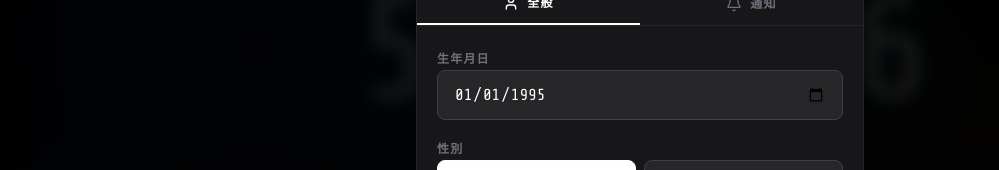
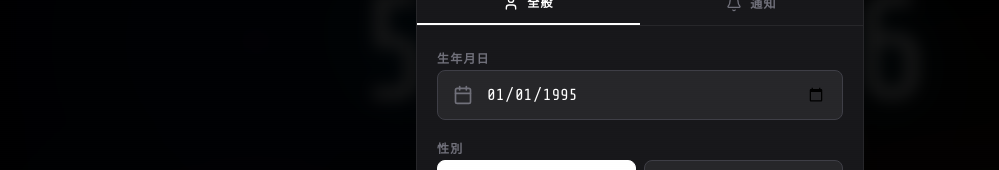
Before and after one commit to Spasuzuki/LIFETIMER, a React (Vite) app: page / in a window 1280 px wide. Shown: the part 199-369 px from the top of the page, without its empty margins (0-999 px from the left). Built offline with nearby package versions, Linux system fonts and the light colour scheme.

Commit message:
feat(settings): Add birthdate picker icon
Includes a visual Calendar icon next to the birthdate input field in the settings view for improved usability.

```diff
--- a/src/components/SettingsView.tsx
+++ b/src/components/SettingsView.tsx
@@ -2,7 +2,7 @@ import React, { useState } from 'react';
 import { UserData, Language } from '../types';
 import { COUNTRIES } from '../constants';
 import { COUNTRY_CODES } from '../countryCodes';
-import { Settings, X, ChevronDown, ArrowLeft, Bell, User, Heart } from 'lucide-react';
+import { Settings, X, ChevronDown, ArrowLeft, Bell, User, Heart, Calendar, Clock } from 'lucide-react';
 import { motion, AnimatePresence } from 'motion/react';
 import { LEGAL_CONTENT } from '../constants/legal';
 import { translations } from '../translations';
@@ -133,13 +133,18 @@ export const SettingsView: React.FC<SettingsViewProps> = ({ userData, onSave, on
                   <>
                     <div className="space-y-1.5">
                       <label className="text-xs uppercase tracking-widest text-zinc-500 font-bold">{t.birthDate}</label>
+                      <div className="relative">
+                        <div className="absolute left-4 top-1/2 -translate-y-1/2 pointer-events-none text-zinc-500">
+                          <Calendar className="w-5 h-5" />
+                        </div>
                         <input
                           type="date"
                           required
                           value={formData.birthDate}
                           onChange={(e) => setFormData({ ...formData, birthDate: e.target.value })}
-                        className="w-full bg-zinc-800 border border-zinc-700 rounded-lg px-4 py-3 text-base focus:outline-none focus:ring-2 focus:ring-white/20 transition-all"
+                          className="w-full bg-zinc-800 border border-zinc-700 rounded-lg pl-12 pr-4 py-3 text-base focus:outline-none focus:ring-2 focus:ring-white/20 transition-all appearance-none"
                         />
+                      </div>
                     </div>
 
                     <div className="space-y-1.5">
@@ -237,6 +242,10 @@ export const SettingsView: React.FC<SettingsViewProps> = ({ userData, onSave, on
                         >
                           <div className="space-y-2">
                             <label className="text-xs uppercase tracking-widest text-zinc-500 font-bold">{t.notificationTime}</label>
+                            <div className="relative">
+                              <div className="absolute left-4 top-1/2 -translate-y-1/2 pointer-events-none text-zinc-500">
+                                <Clock className="w-5 h-5" />
+                              </div>
                               <input
                                 type="time"
                                 value={formData.notifications.dailyTime}
@@ -244,8 +253,9 @@ export const SettingsView: React.FC<SettingsViewProps> = ({ userData, onSave, on
                                   ...formData,
                                   notifications: { ...formData.notifications!, dailyTime: e.target.value }
                                 })}
-                              className="w-full bg-zinc-800 border border-zinc-700 rounded-lg px-4 py-3 text-base focus:outline-none focus:ring-2 focus:ring-white/20 transition-all"
+                                className="w-full bg-zinc-800 border border-zinc-700 rounded-lg pl-12 pr-4 py-3 text-base focus:outline-none focus:ring-2 focus:ring-white/20 transition-all appearance-none"
                               />
+                            </div>
                           </div>
 
                           <div className="space-y-3">
```
Lines whose indentation alone changed are shown as unchanged.
